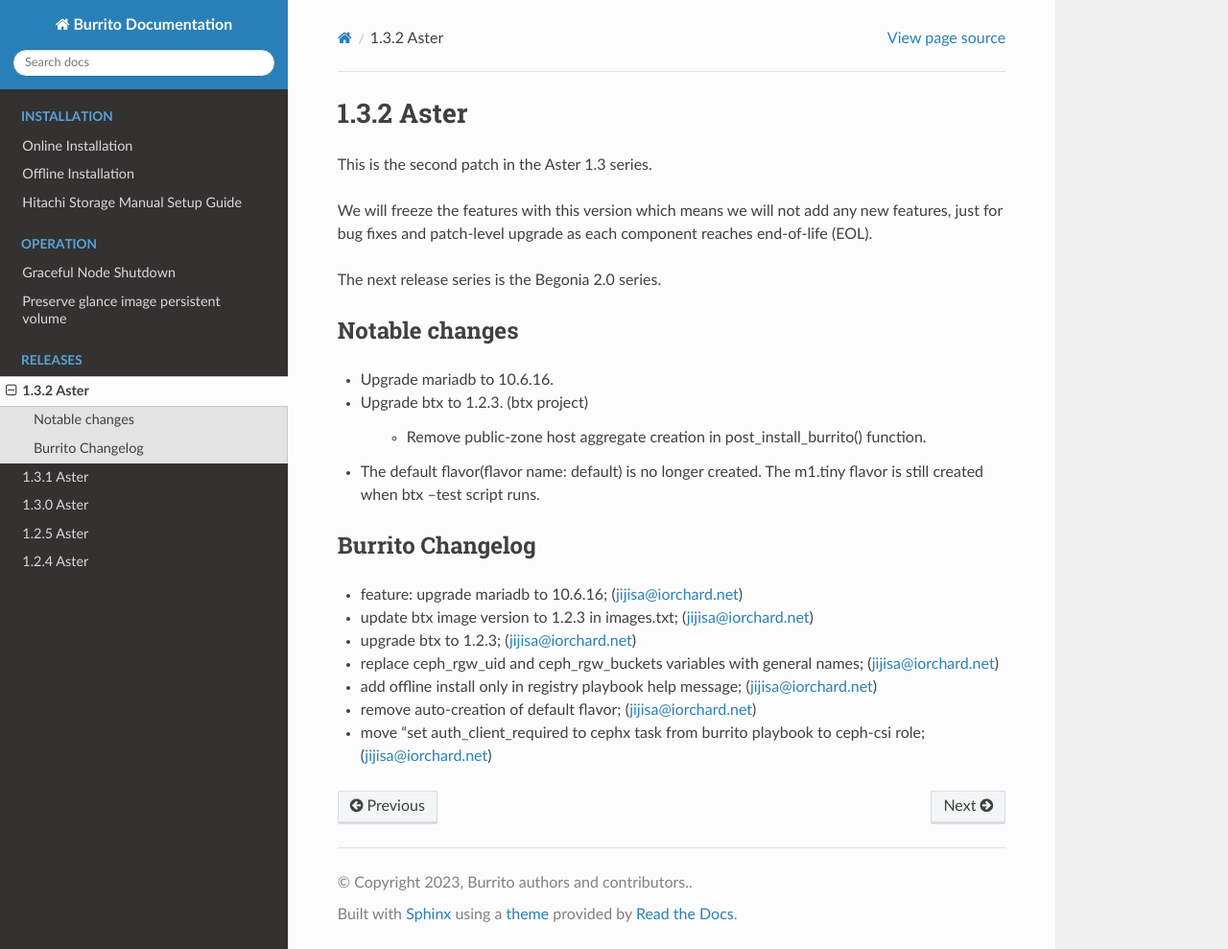
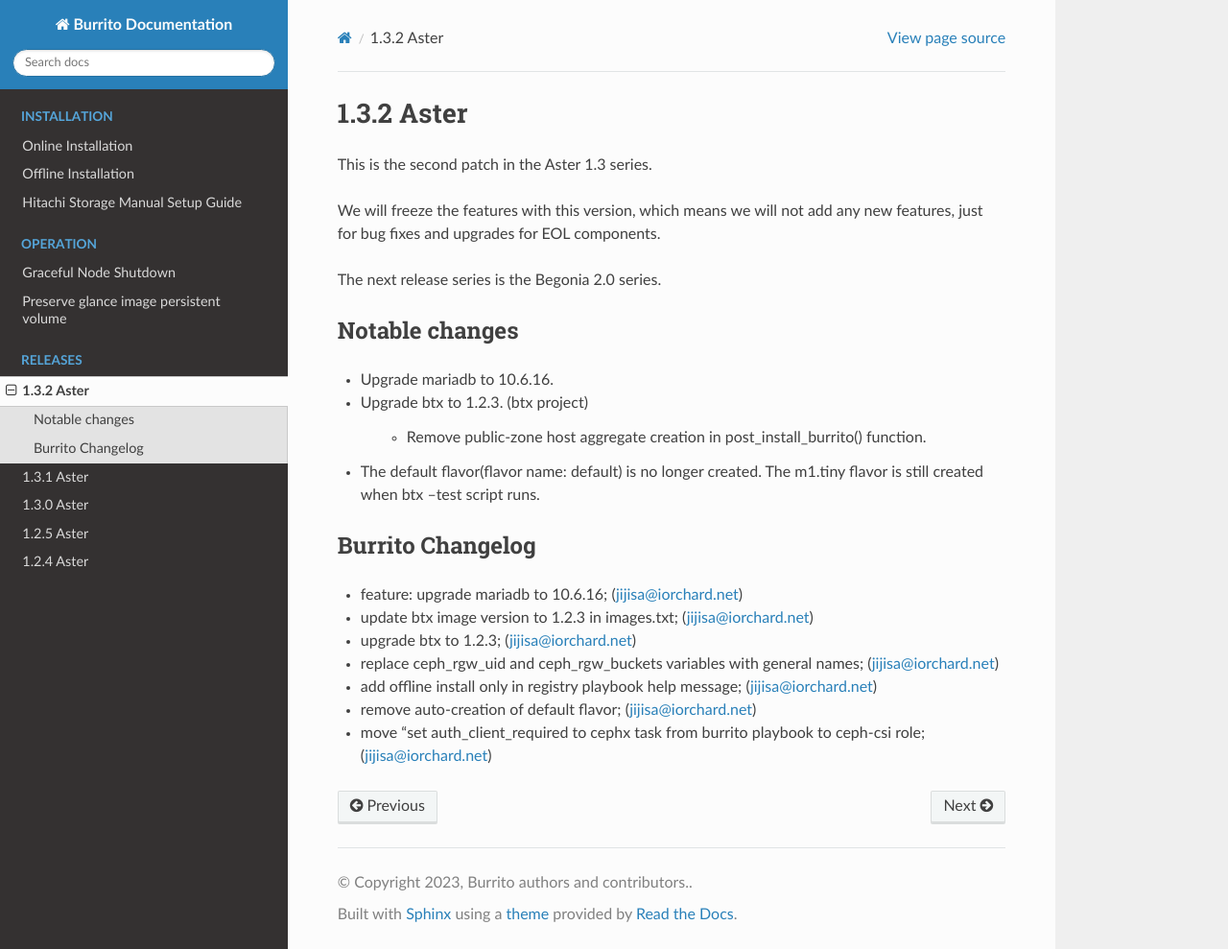
Before and after one commit to iorchard/burrito_docs, a Sphinx documentation site: the page built from source/releases/1.3.2.rst, in a window 1280 px wide and 989 px high. Shown: the whole window at 96% size. Built offline with Sphinx 7.4.7 and the Read the Docs theme 2.0.0, drawn with Linux system fonts in a browser that asks for light colours; pages that are not in the unit, such as notebooks, are missing from menus.

Commit message:
update release note

```diff
--- a/source/releases/1.3.2.rst
+++ b/source/releases/1.3.2.rst
@@ -3,9 +3,8 @@
 
 This is the second patch in the Aster 1.3 series.
 
-We will freeze the features with this version which means we will not
-add any new features, just for bug fixes and patch-level upgrade
-as each component reaches end-of-life (EOL).
+We will freeze the features with this version, which means we will not
+add any new features, just for bug fixes and upgrades for EOL components.
 
 The next release series is the Begonia 2.0 series.
 
```
